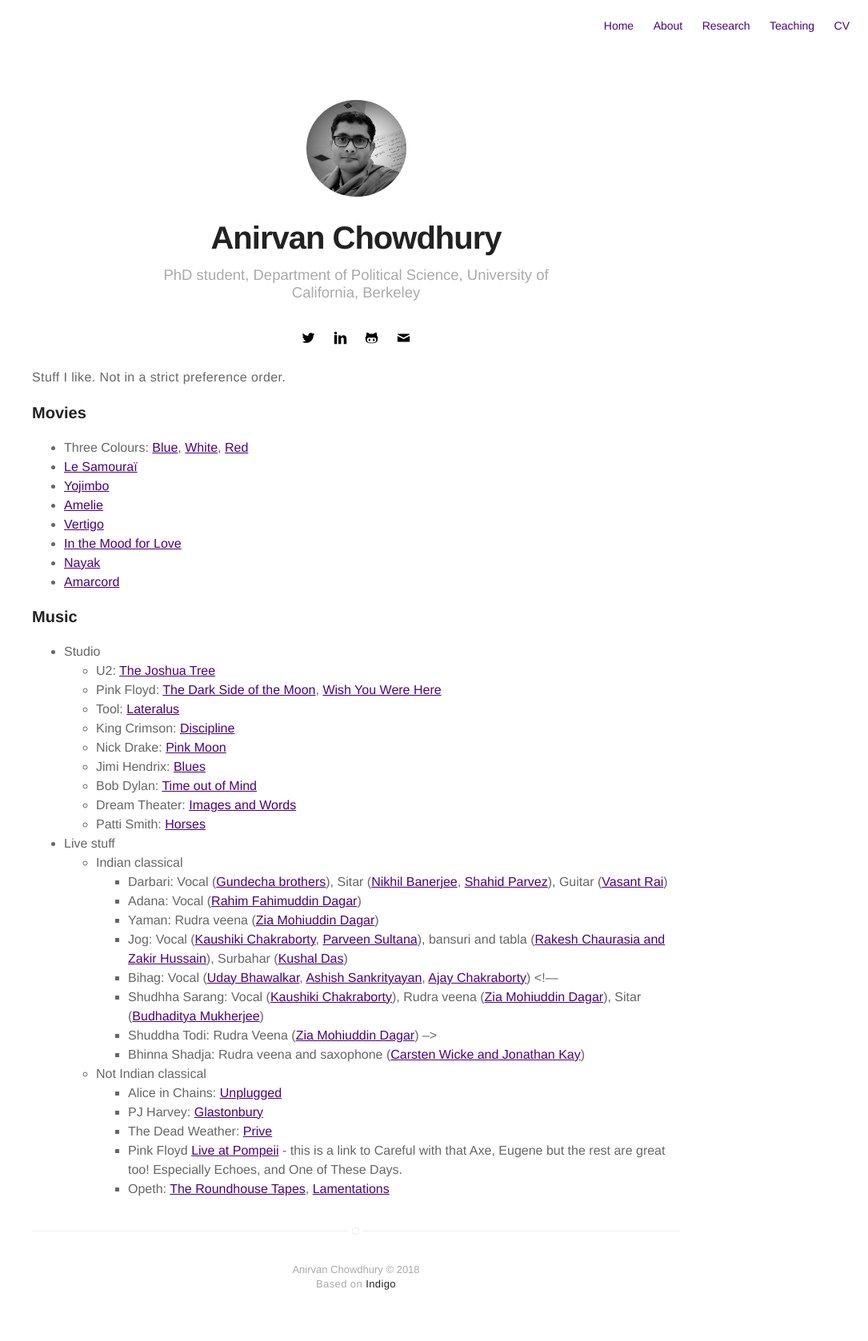
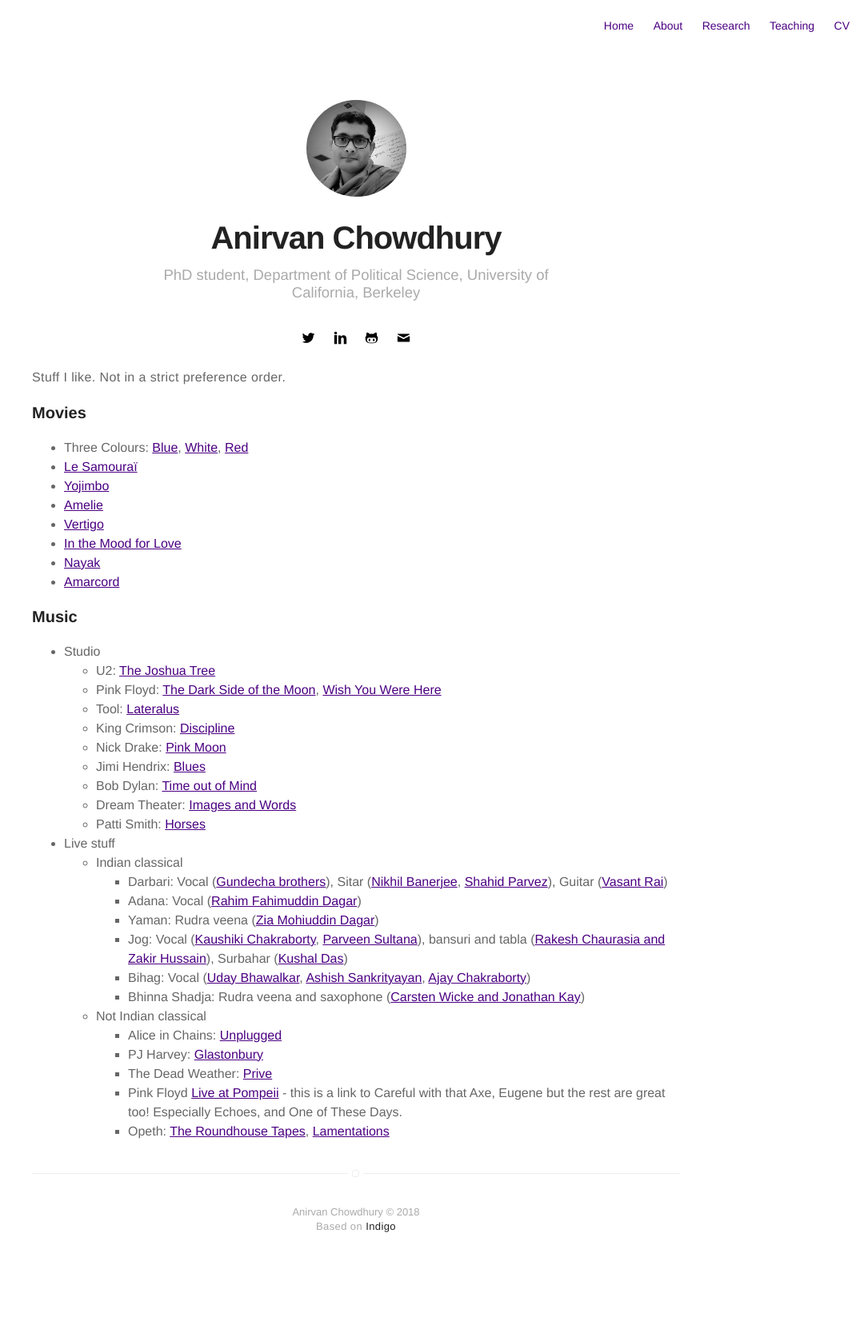
Before and after one commit to anirvanchowdhury/anirvanchowdhury.github.io, a Jekyll site: the page built from fun.md, in a window 1280 px wide. Shown: the whole page at 80% size, without its empty margins (195-1280 px from the left). Built offline with Jekyll 4.4.1, drawn with Linux system fonts in a browser that asks for light colours; after the commit the page ends 1605 px from its top, so only the background shows below that.

Commit message:
fun update

```diff
--- a/fun.md
+++ b/fun.md
@@ -35,10 +35,6 @@ Stuff I like. Not in a strict preference order.
 		* Yaman: Rudra veena ([Zia Mohiuddin Dagar](https://www.youtube.com/watch?v=q5trNs7M3MU))
 		* Jog: Vocal ([Kaushiki Chakraborty](https://www.youtube.com/watch?v=jkNlOUF6OLE), [Parveen Sultana](https://www.youtube.com/watch?v=B0rPw5JQs3I)), bansuri and tabla ([Rakesh Chaurasia and Zakir Hussain](https://www.youtube.com/watch?v=O2K0ptoYpuc)), Surbahar ([Kushal Das](https://www.youtube.com/watch?v=SK3FmfOeJ4w))
 		* Bihag: Vocal ([Uday Bhawalkar](https://www.youtube.com/watch?v=0PljerNT1iU), [Ashish Sankrityayan](https://www.youtube.com/watch?v=E4l_J877tdk), [Ajay Chakraborty](https://www.youtube.com/watch?v=wlo7Lpdcn2w))
-		<!---
-		* Shudhha Sarang: Vocal ([Kaushiki Chakraborty](https://www.youtube.com/watch?v=PzCZomuHVVQ)), Rudra veena ([Zia Mohiuddin Dagar](https://www.youtube.com/watch?v=9QiJ1E6UpEs)), Sitar ([Budhaditya Mukherjee](https://www.youtube.com/watch?v=PpoLmkkkHdM))
-		* Shuddha Todi: Rudra Veena ([Zia Mohiuddin Dagar](https://www.youtube.com/watch?v=xgLpl-iXUEI))
-		-->
 		* Bhinna Shadja: Rudra veena and saxophone ([Carsten Wicke and Jonathan Kay](https://www.youtube.com/watch?v=3yzCUcepQB0))
 	* Not Indian classical
 		* Alice in Chains: [Unplugged](https://www.youtube.com/watch?v=VzV6-3kyXKA)
```
